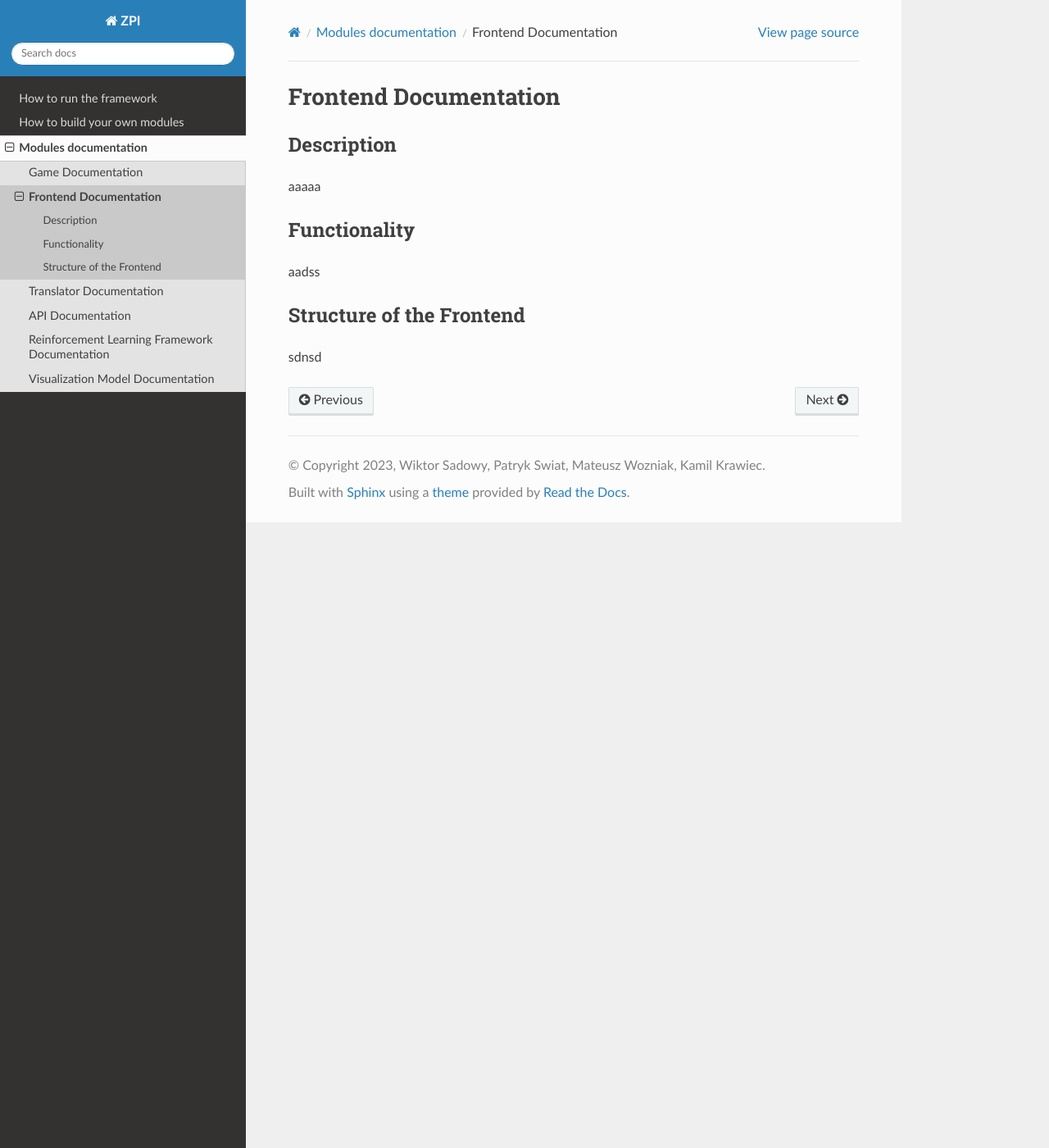
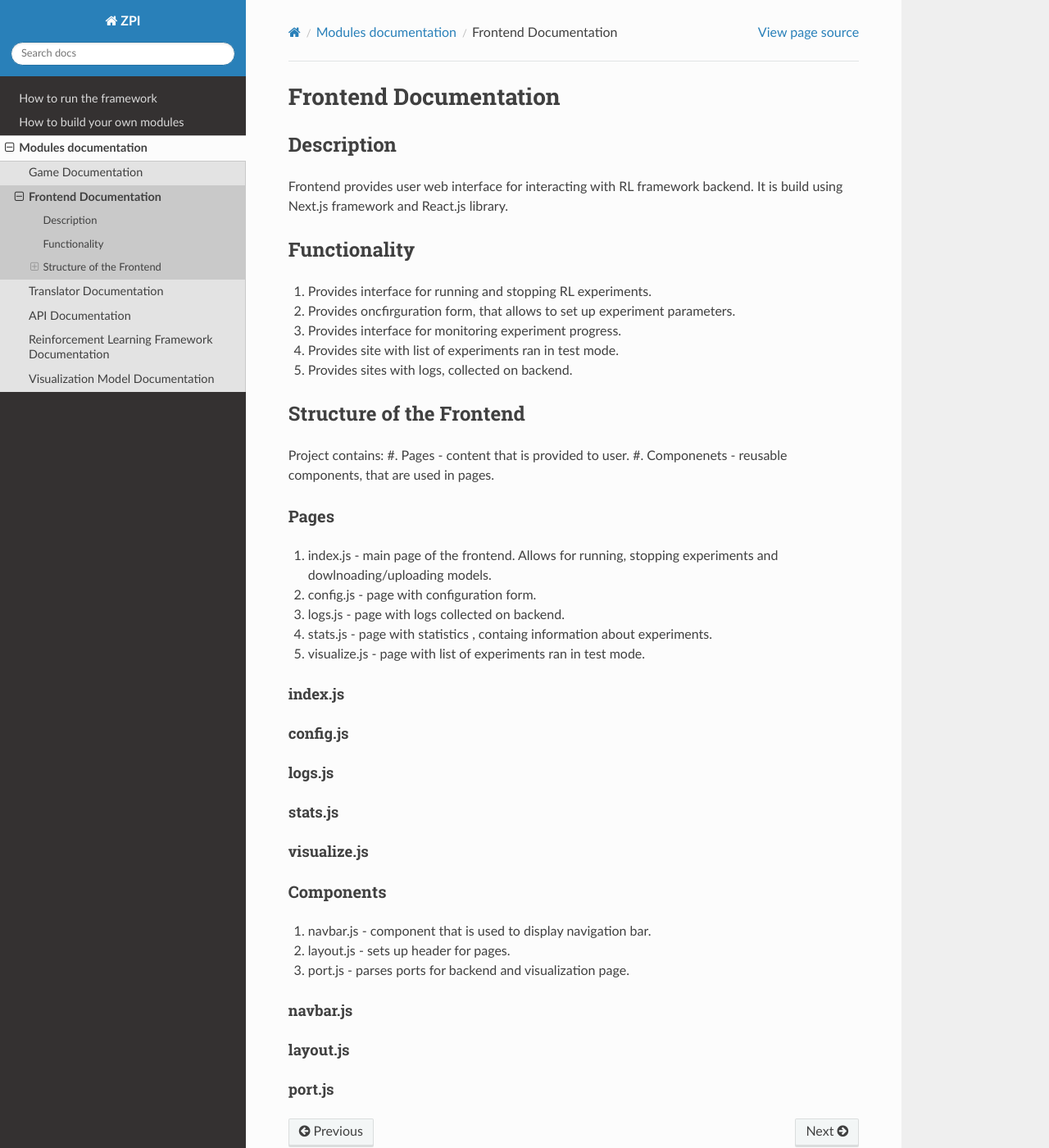
Before and after one commit to ZPI-2023-IST/Documentation, a Sphinx documentation site: the page built from source/modules/frontend.rst, in a window 1280 px wide and 1400 px high. Shown: the whole window at 82% size. Built offline with Sphinx 7.4.7 and the Read the Docs theme 2.0.0, drawn with Linux system fonts in a browser that asks for light colours; pages that are not in the unit, such as notebooks, are missing from menus.

Commit message:
basic structure

```diff
--- a/source/modules/frontend.rst
+++ b/source/modules/frontend.rst
@@ -5,16 +5,73 @@ Frontend Documentation
 Description
 =================
 
-aaaaa
+Frontend provides user web interface for interacting with RL framework backend.
+It is build using Next.js framework and React.js library.
 
 =================
 Functionality
 =================
 
-aadss
+#. Provides interface for running and stopping RL experiments.
+#. Provides oncfirguration form, that allows to set up experiment parameters.
+#. Provides interface for monitoring experiment progress.
+#. Provides site with list of experiments ran in test mode.
+#. Provides sites with logs, collected on backend.
 
 ==================================
 Structure of the Frontend
 ==================================
 
-sdnsd
+Project contains:
+#. Pages - content that is provided to user.
+#. Componenets - reusable components, that are used in pages.
+
+-----------------
+Pages
+-----------------
+
+#. index.js - main page of the frontend. Allows for running, stopping experiments and dowlnoading/uploading models.
+#. config.js - page with configuration form.
+#. logs.js - page with logs collected on backend.
+#. stats.js - page with statistics , containg information about experiments.
+#. visualize.js - page with list of experiments ran in test mode.
+
+^^^^^^^
+index.js
+^^^^^^^
+
+^^^^^^^
+config.js
+^^^^^^^
+
+^^^^^^^
+logs.js
+^^^^^^^
+
+^^^^^^^
+stats.js
+^^^^^^^
+
+^^^^^^^^^^^
+visualize.js
+^^^^^^^^^^^
+
+-----------------
+Components
+-----------------
+
+#. navbar.js - component that is used to display navigation bar.
+#. layout.js - sets up header for pages.
+#. port.js - parses ports for backend and visualization page.
+
+^^^^^^^^
+navbar.js
+^^^^^^^^
+
+^^^^^^^^
+layout.js
+^^^^^^^^
+
+^^^^^^^^
+port.js
+^^^^^^^^
```
